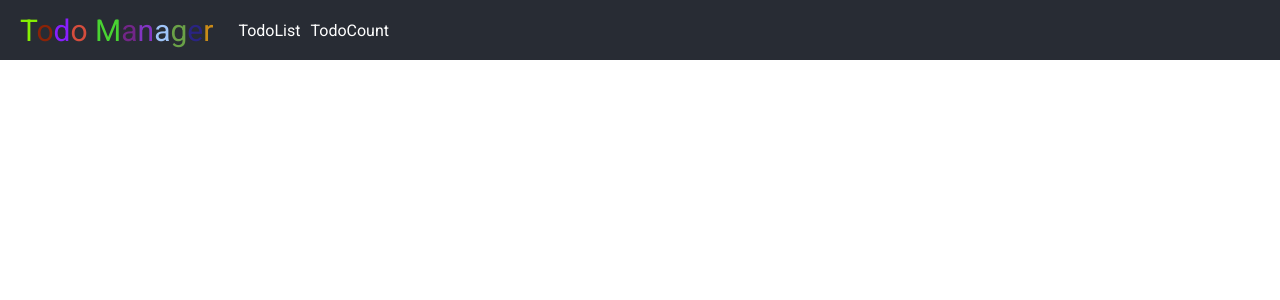
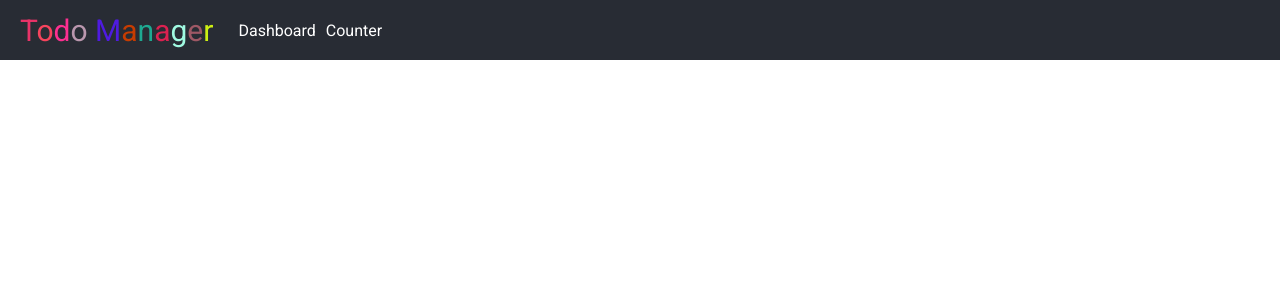
Before and after one commit to cocolin041/SEP-training, a React (Create React App) app in the folder todo-manager/: page / in a window 1280 px wide. Shown: the top 300 px of the page. Built offline with nearby package versions, Linux system fonts and the light colour scheme.

Commit message:
🔨 Refactor: Use semantic tag nav in navigation bar

```diff
--- a/todo-manager/src/components/Header/Header.js
+++ b/todo-manager/src/components/Header/Header.js
@@ -13,12 +13,10 @@ class Header extends Component {
 		return (
 			<div className="header">
 				<Logo></Logo>
-				<a className="header-link" href="/todolist">
-					TodoList
-				</a>
-				<a className="header-link" href="/todocount">
-					TodoCount
-				</a>
+				<nav>
+					<a href="/dashboard">Dashboard</a>
+					<a href="/counter">Counter</a>
+				</nav>
 			</div>
 		)
 	}
--- a/todo-manager/src/components/Header/Header.scss
+++ b/todo-manager/src/components/Header/Header.scss
@@ -3,7 +3,8 @@
 	height: 100%;
 	display: flex;
 	align-items: center;
-	.header-link {
+	nav {
+		a {
 			text-decoration: none;
 			color: white;
 			margin: 0 5px;
@@ -13,3 +14,4 @@
 			}
 		}
 	}
+}
```
Lines whose indentation alone changed are shown as unchanged.
